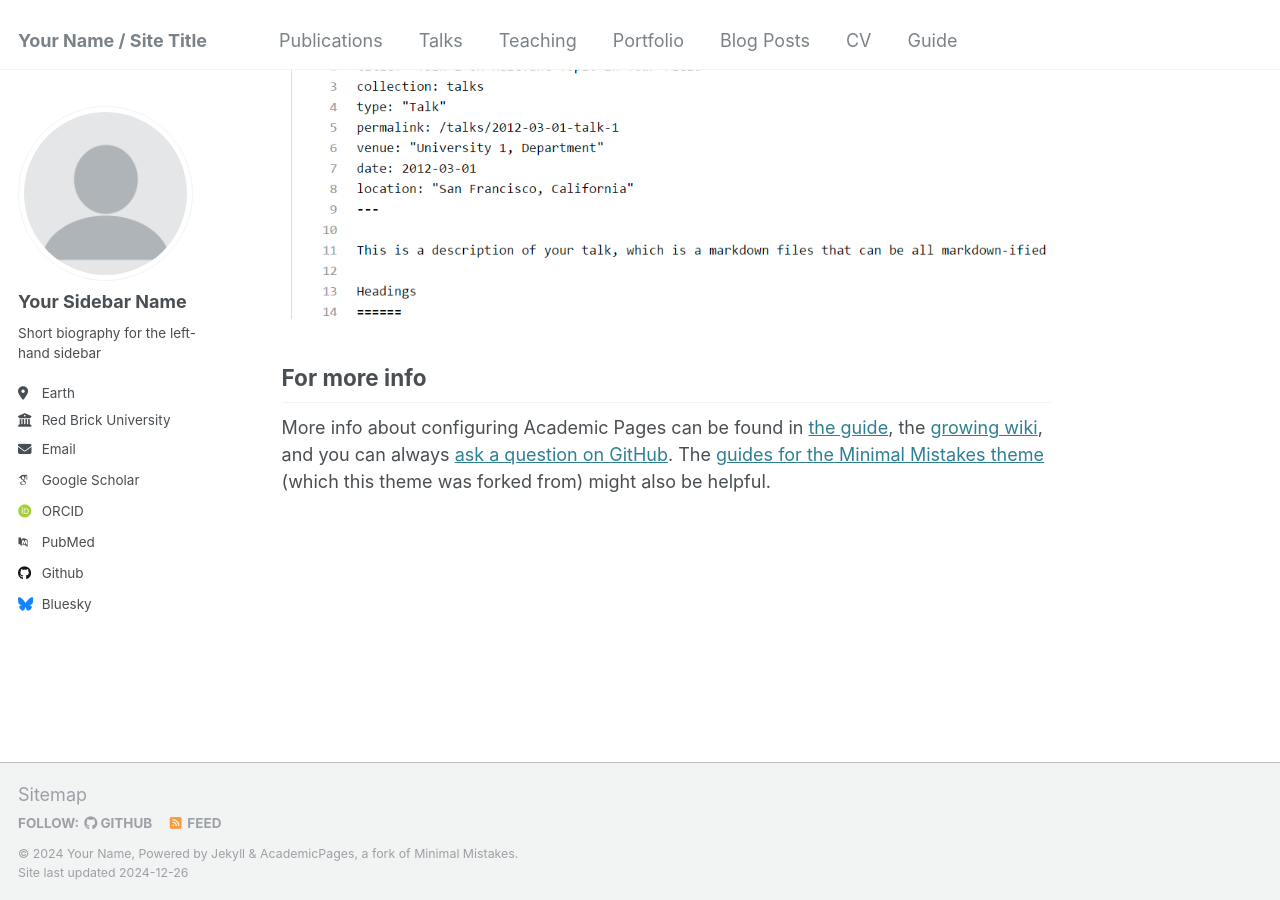
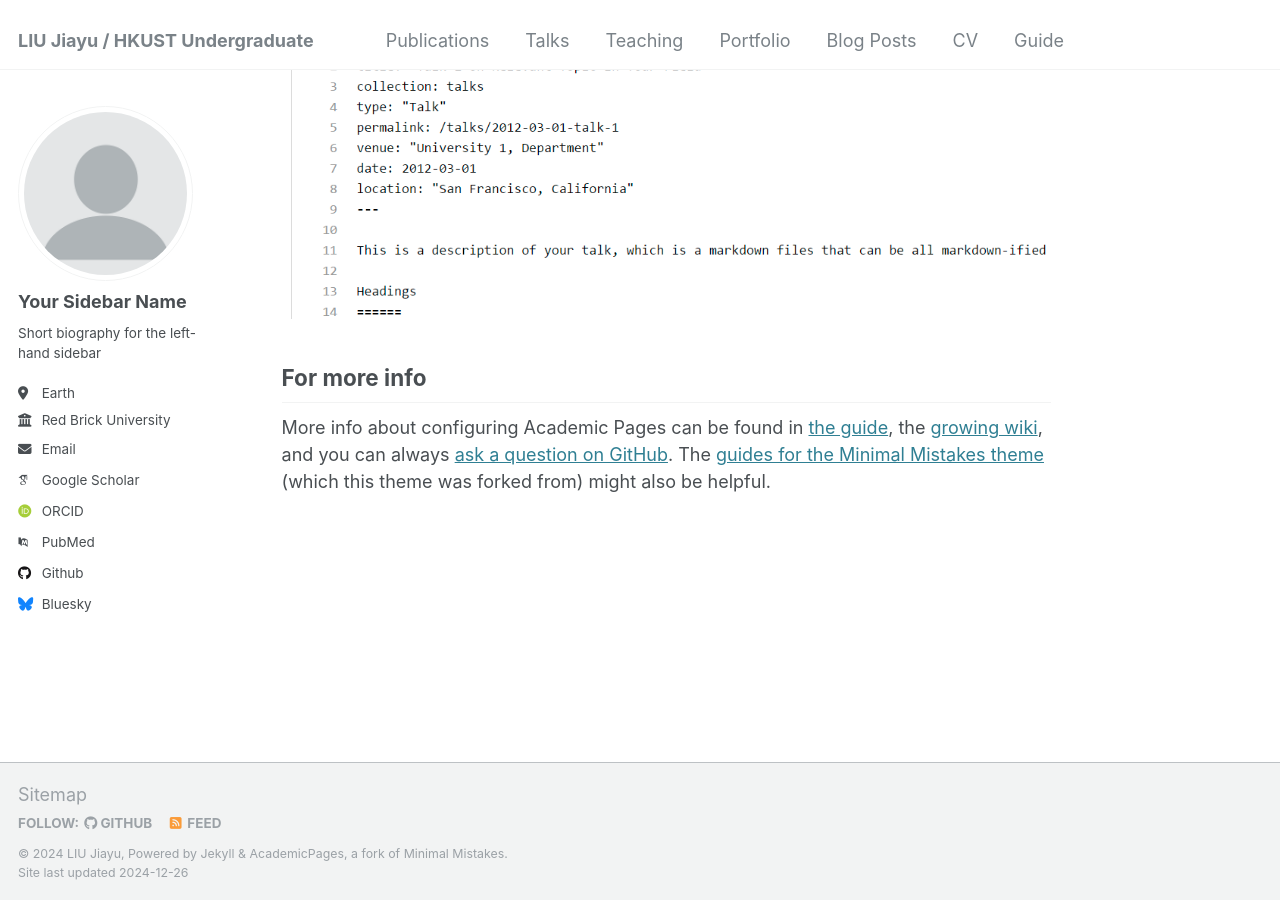
Before and after one commit to JiayuJeff/JiayuJeff.github.io, a Jekyll site: the page built from _pages/about.md, in a window 1280 px wide and 900 px high, scrolled down 2643 px. Built offline with Jekyll 4.4.1, drawn with Linux system fonts in a browser that asks for light colours; some web fonts are replaced.

Commit message:
Update _config.yml

```diff
--- a/_config.yml
+++ b/_config.yml
@@ -8,13 +8,13 @@
 
 # Basic Site Settings
 locale                   : "en-US"
-title                    : "Your Name / Site Title"
+title                    : "LIU Jiayu / HKUST Undergraduate"
 title_separator          : "-"
-name                     : &name "Your Name"
+name                     : &name LIU Jiayu
 description              : &description "personal description"
-url                      : https://academicpages.github.io # the base hostname & protocol for your site e.g. "https://[your GitHub username].github.io"
+url                      : https://JiayuJeff.github.io
 baseurl                  : "" # the subpath of your site, e.g. "/blog"
-repository               : "academicpages/academicpages.github.io"
+repository               : "JiayuJeff/JiayuJeff.github.io"
 
 # Site Author - The following control what appear as part of the author content on the side bar.
 #               If a field is blank the icon and link will not appear, otherwise it will be shown.
```
